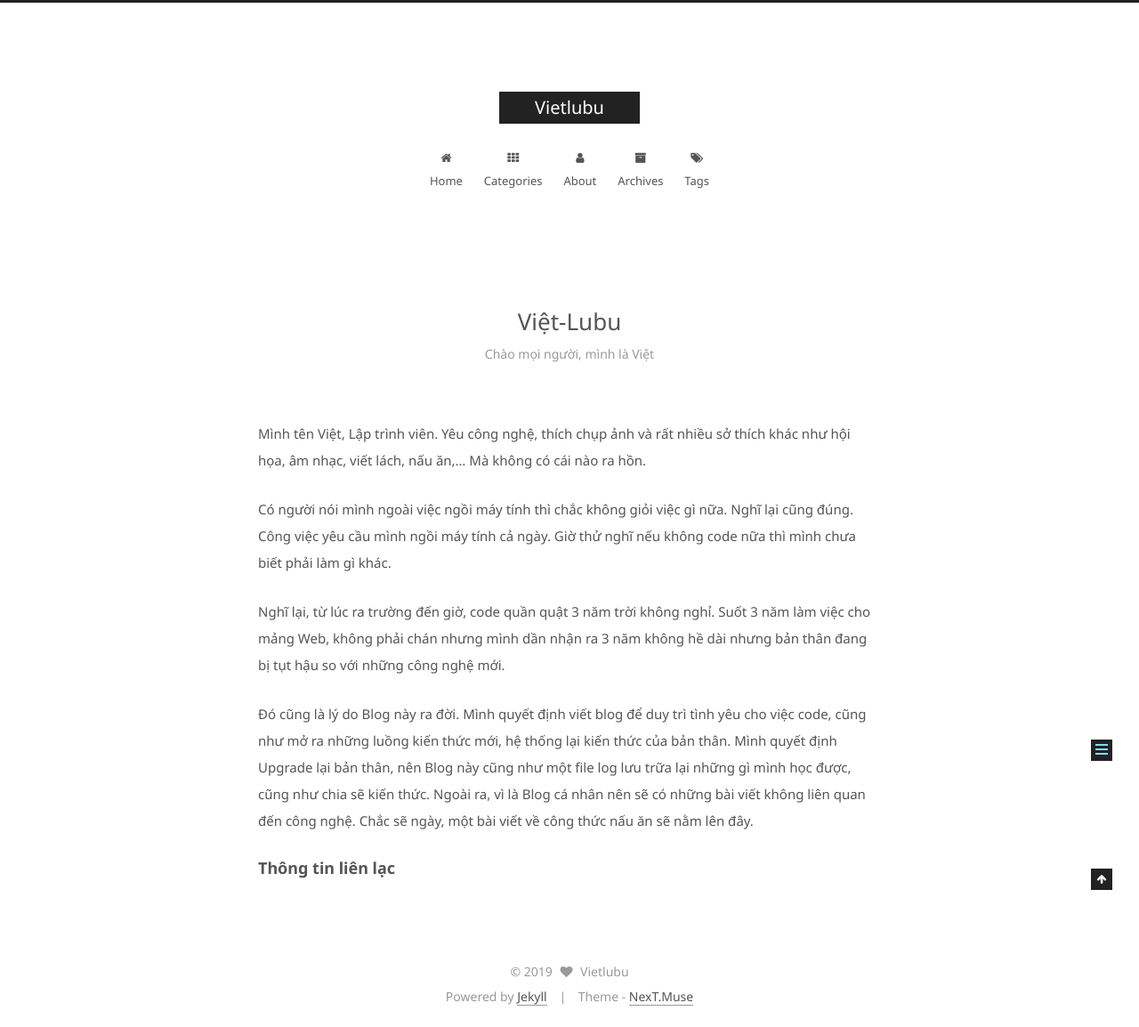
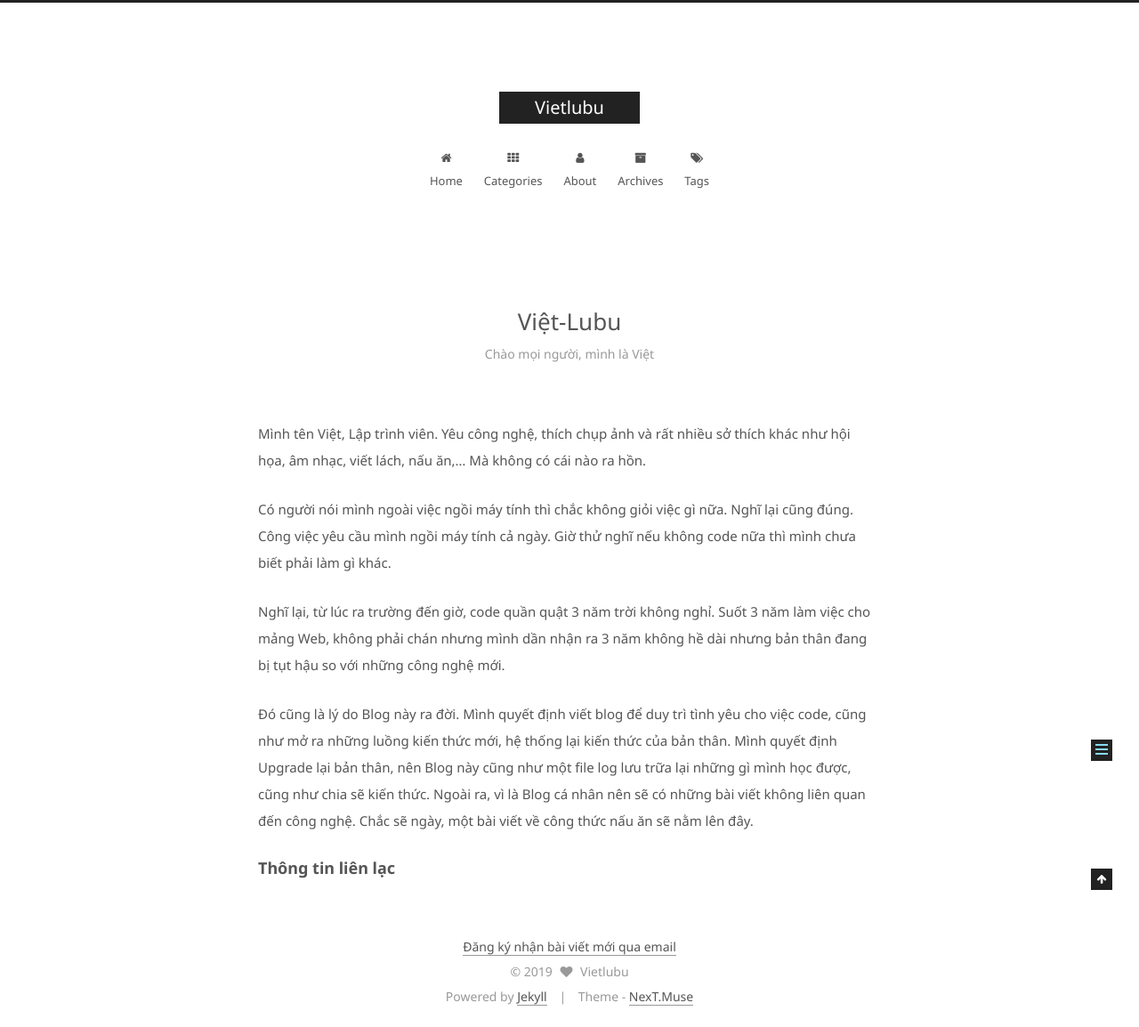
Before and after one commit to blog-vietlubu/blog-vietlubu.github.io, a Jekyll site: the page built from about/index.md, in a window 1280 px wide. Shown: the whole page at 89% size. Built offline with Jekyll 4.4.1, drawn with Linux system fonts in a browser that asks for light colours; comment, search, counter and statistics services are not loaded.

Commit message:
Add sub feed link

```diff
--- a/_includes/_partials/footer.html
+++ b/_includes/_partials/footer.html
@@ -1,3 +1,5 @@
+<div class="feed theme-info"><a target="_blank" href="https://feedburner.google.com/fb/a/mailverify?uri=vietlubu/blog">Đăng ký nhận bài viết mới qua email</a></div>
+
 <div class="copyright" >
   {% assign current = site.time | date: '%Y' %}
   {% assign since = site.since | downcase %}
```
